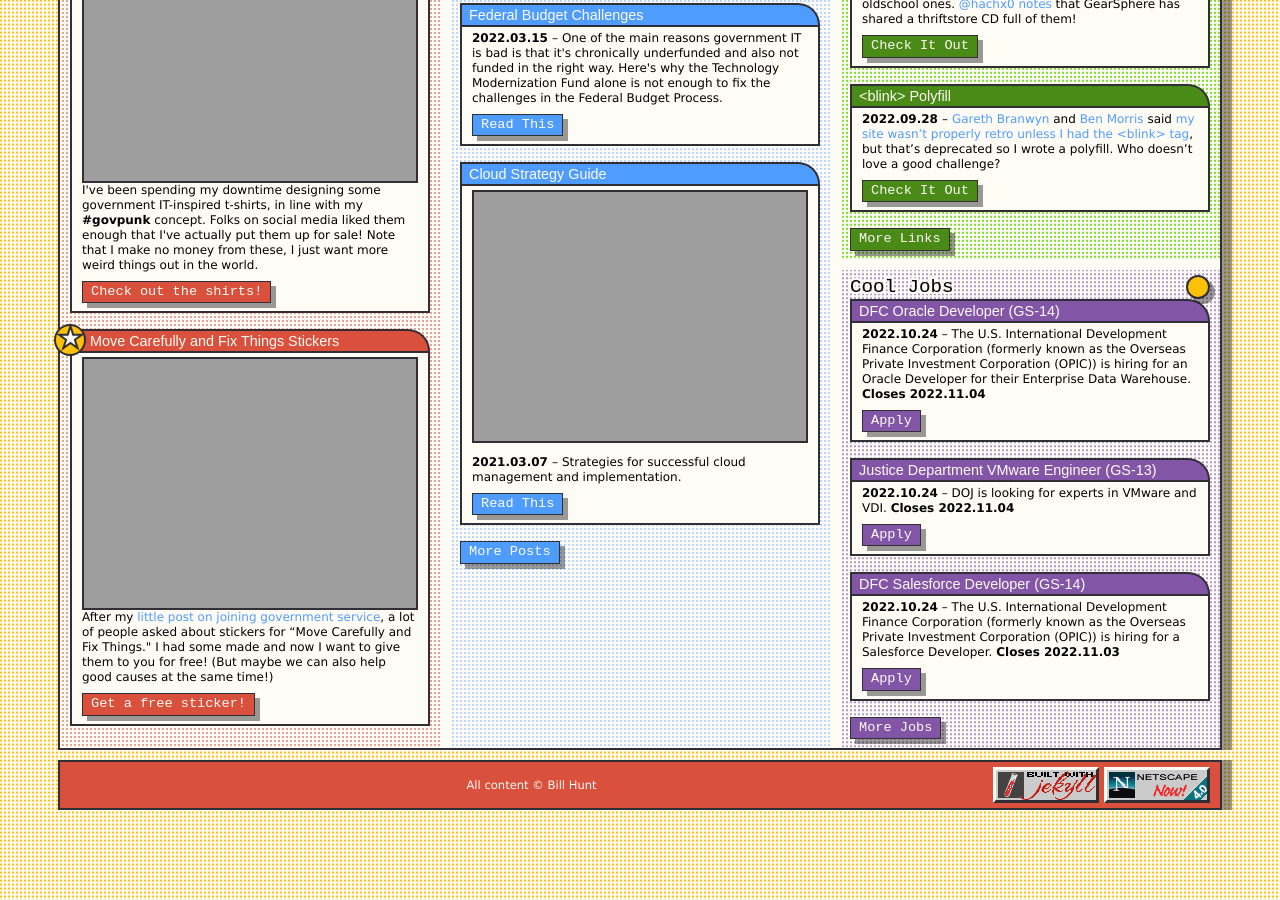
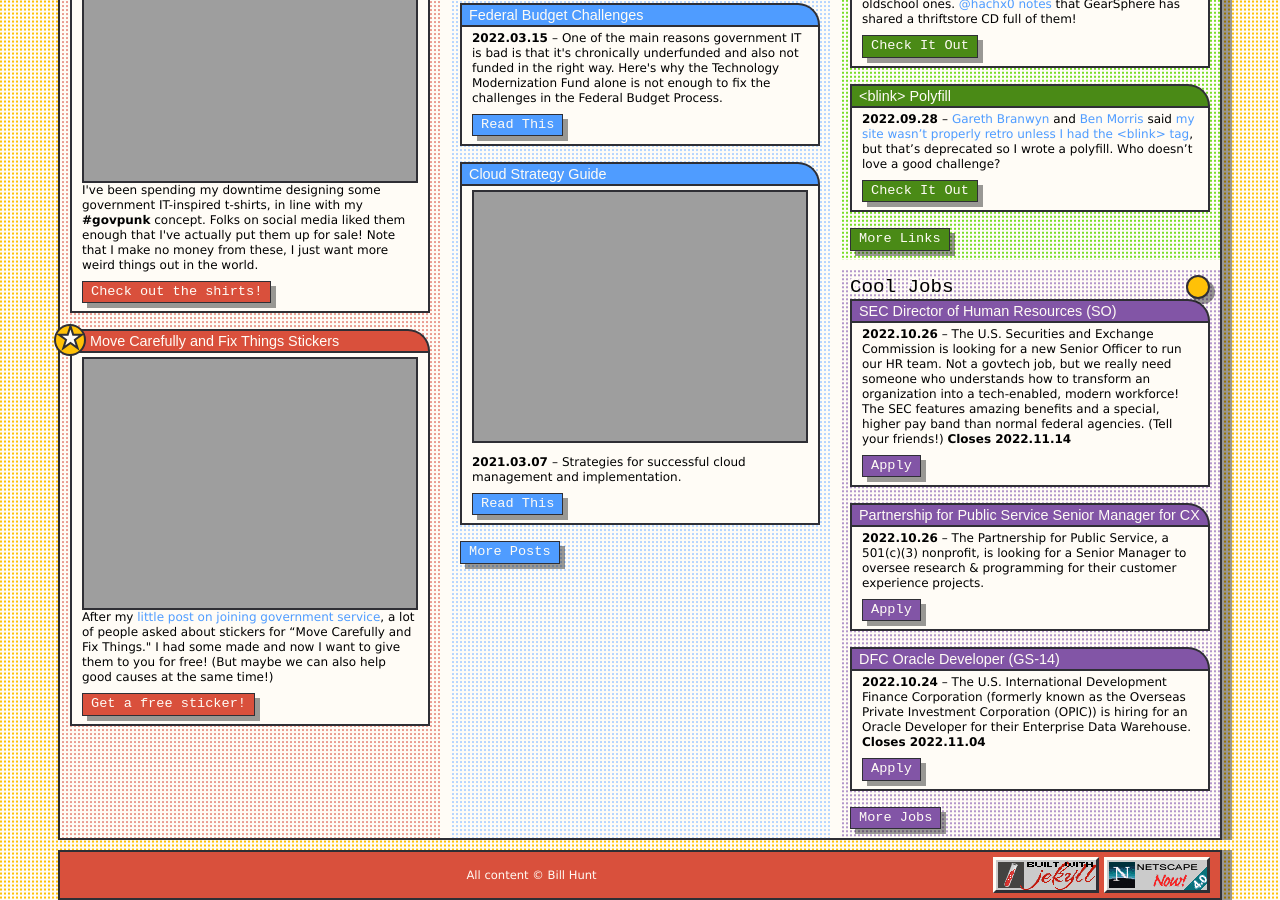
Before and after one commit to krusynth/billhunt.dev, a Jekyll site: the page built from index.md, in a window 1280 px wide and 900 px high, scrolled down 595 px. Built offline with Jekyll 4.4.1, drawn with Linux system fonts in a browser that asks for light colours; some web fonts are replaced.

Commit message:
Update content

```diff
--- a/_data/jobs.yml
+++ b/_data/jobs.yml
@@ -1,3 +1,15 @@
+- title: SEC Director of Human Resources (SO)
+  url: https://www.usajobs.gov/job/685191200
+  date: 2022-10-26
+  closes: 2022-11-14
+  content: The U.S. Securities and Exchange Commission is looking for a new Senior Officer to run our HR team. Not a govtech job, but we really need someone who understands how to transform an organization into a tech-enabled, modern workforce! The SEC features amazing benefits and a special, higher pay band than normal federal agencies. (Tell your friends!)
+
+- title: Partnership for Public Service Senior Manager for CX
+  url: https://workforcenow.adp.com/mascsr/default/mdf/recruitment/recruitment.html?cid=45713b53-21b1-4127-847f-73f3b4916607&ccId=19000101_000001&jobId=455642&source=CC2&lang=en_US
+  date: 2022-10-26
+  closes:
+  content: The Partnership for Public Service, a 501(c)(3) nonprofit, is looking for a Senior Manager to oversee research & programming for their customer experience projects.
+
 - title: DFC Oracle Developer (GS-14)
   url: https://www.usajobs.gov/job/684612300
   date: 2022-10-24
```
